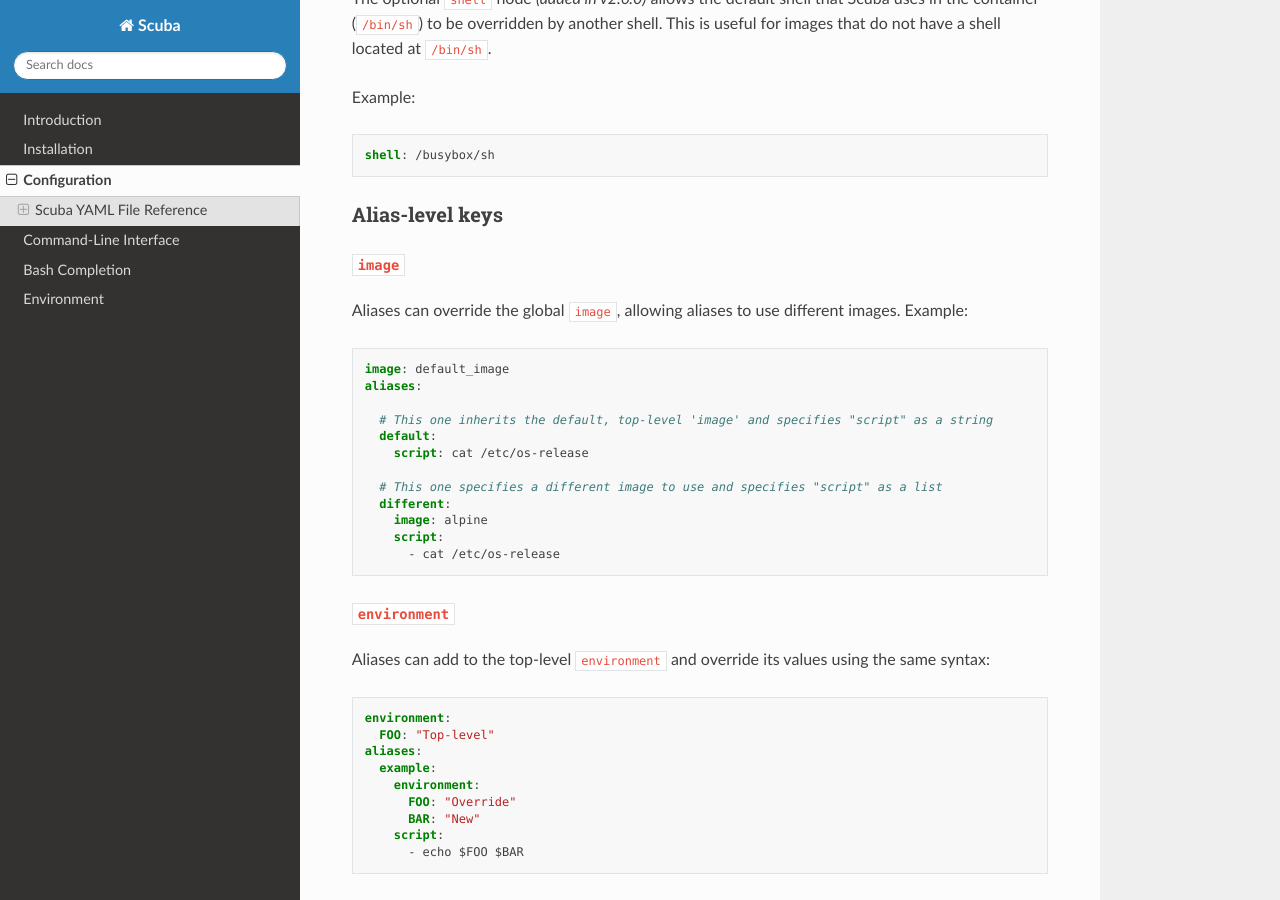
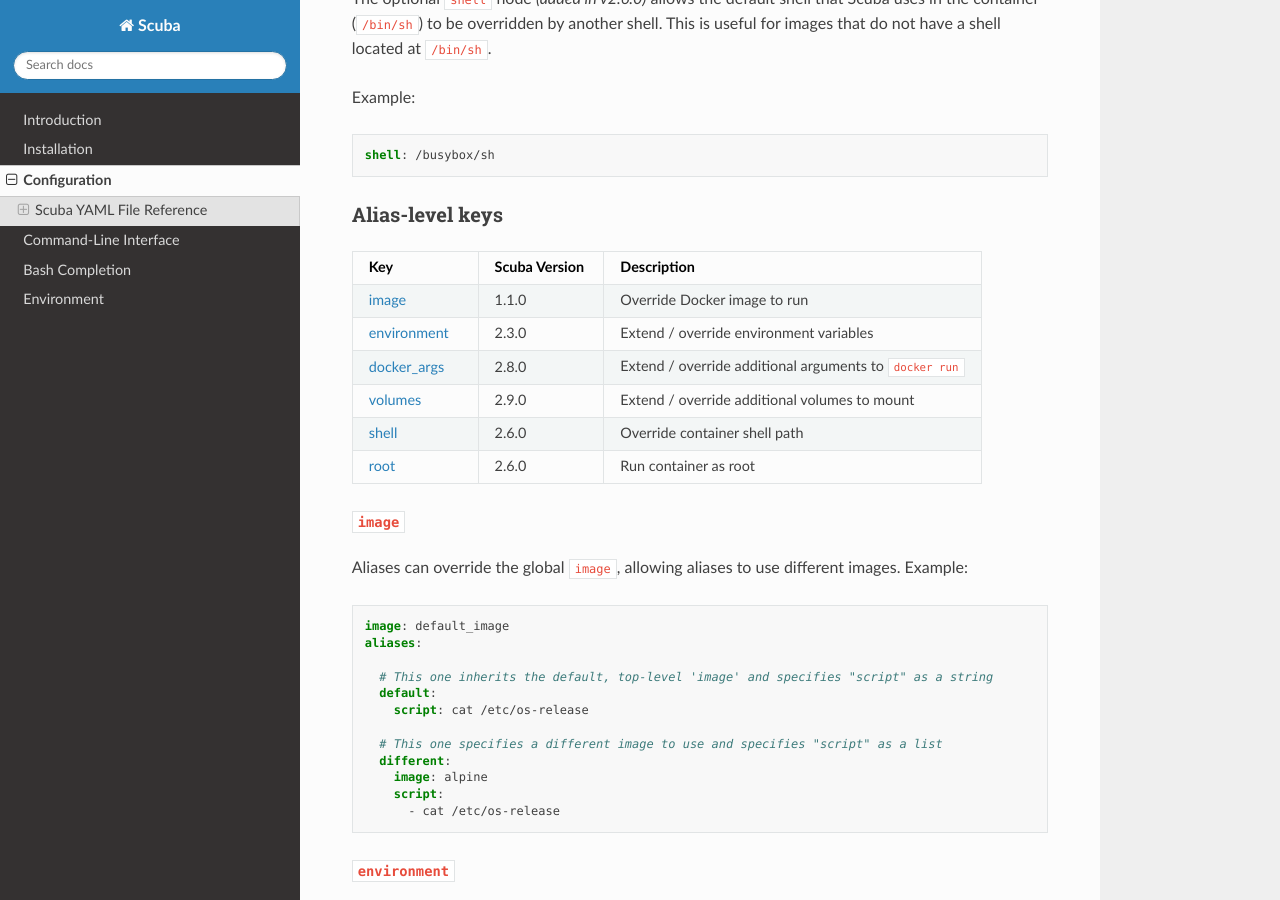
Before and after one commit to JonathonReinhart/scuba, a Sphinx documentation site: the page built from docs/configuration.rst, in a window 1280 px wide and 900 px high, scrolled down 3360 px. Built offline with Sphinx 7.4.7 and the Read the Docs theme 2.0.0, drawn with Linux system fonts in a browser that asks for light colours.

Commit message:
docs: Add alias-level keys table

```diff
--- a/docs/configuration.rst
+++ b/docs/configuration.rst
@@ -236,6 +236,35 @@
 Alias-level keys
 ~~~~~~~~~~~~~~~~
 
+.. list-table::
+   :widths: 20 20 60
+   :header-rows: 1
+
+   * - Key
+     - Scuba Version
+     - Description
+   * - :ref:`conf_alias_image`
+     - 1.1.0
+     - Override Docker image to run
+   * - :ref:`conf_alias_environment`
+     - 2.3.0
+     - Extend / override environment variables
+   * - :ref:`conf_alias_docker_args`
+     - 2.8.0
+     - Extend / override additional arguments to ``docker run``
+   * - :ref:`conf_alias_volumes`
+     - 2.9.0
+     - Extend / override additional volumes to mount
+   * - :ref:`conf_alias_shell`
+     - 2.6.0
+     - Override container shell path
+   * - :ref:`conf_alias_root`
+     - 2.6.0
+     - Run container as root
+
+
+.. _conf_alias_image:
+
 ``image``
 ---------
 Aliases can override the global ``image``, allowing aliases to use different
@@ -257,6 +286,8 @@
           - cat /etc/os-release
 
 
+.. _conf_alias_environment:
+
 ``environment``
 ---------------
 Aliases can add to the top-level ``environment`` and override its values using
@@ -274,6 +305,8 @@
         script:
           - echo $FOO $BAR
 
+
+.. _conf_alias_docker_args:
 
 ``docker_args``
 ---------------
@@ -320,6 +353,8 @@
           - ls -l /tmp/
 
 
+.. _conf_alias_volumes:
+
 ``volumes``
 -----------
 Aliases can extend or override the top-level ``volumes``:
@@ -336,6 +371,8 @@
         script:
           - ls -l /var/lib/foo /var/lib/bar
 
+
+.. _conf_alias_shell:
 
 ``shell``
 ---------
@@ -354,6 +391,8 @@
           - echo "This is executing in scuba's default shell"
 
 
+.. _conf_alias_root:
+
 ``root``
 --------
 
@@ -369,6 +408,9 @@
           - echo 'Only root can do this!'
           - echo "I am UID $(id -u)"
           - cat /etc/shadow
+
+
+
 
 .. _conf_common_script_schema:
 
```
